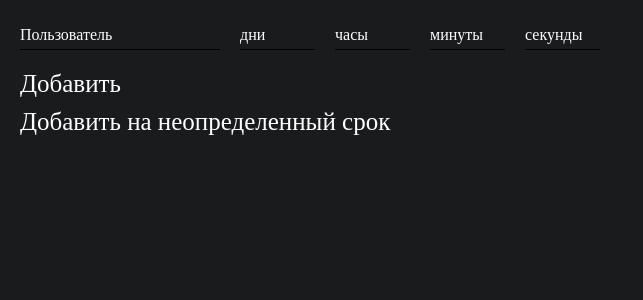
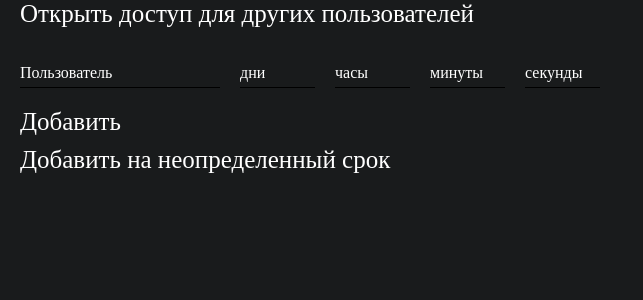
Before and after one commit to Ciremun/NNF, a Flask app: template src/templates/userprofile.html in a window 1280 px wide. Shown: the part 100-400 px from the top of the page, without its empty margins (0-643 px from the left). Run offline with Flask 2, Linux system fonts and the light colour scheme; the template is opened without the code that fills it, so the values that code supplies are empty; parts of the project's set-up code (start-up, migrations or seed data) failed here and were passed over.

Commit message:
add account-share-title to userpage

```diff
--- a/src/static/css/userprofile.css
+++ b/src/static/css/userprofile.css
@@ -69,15 +69,11 @@
 }
 
 .add-shared-submit {
-  padding: 20px 0 20px 20px;
-  font-size: 25px;
+  margin-top: 20px;
 }
 
-.margin-top-10 {
-  margin-top: 10px;
-}
-
-.add-shared-submit a:hover, .delete-shared a:hover {
+.add-shared-submit a:hover,
+.delete-shared a:hover {
   color: #e70073;
   transition: .4s;
 }
@@ -90,7 +86,11 @@
 .shared-user {
   display: flex;
   justify-content: space-between;
+}
+
+.shared-user, .account-share-title,
+.add-shared-submit {
   color: #fff;
+  font-size: 25px;
   padding: 0 0 10px 20px;
-  font-size: 25px;
 }
--- a/src/templates/userprofile.html
+++ b/src/templates/userprofile.html
@@ -9,6 +9,9 @@
 {% endblock %}
 
 {% block content %}
+    <div class="account-share-title">
+        Открыть доступ для других пользователей
+    </div>
     <div class="add-shared-forms">
         <div class="add-shared-form width200">
             <input type="text" name="add-shared-username" id="add-shared-username" spellcheck="false" maxlength="25" placeholder=" " onkeydown="addSharedEnterKey()">
@@ -33,7 +36,7 @@
     </div>
     <div class="add-shared-submit">
         <div><a onclick="addShared()">Добавить</a></div>
-        <div class="margin-top-10"><a onclick="addShared(true)">Добавить на неопределенный срок</a></div>
+        <div style="margin-top: 10px;"><a onclick="addShared(true)">Добавить на неопределенный срок</a></div>
     </div>
     {% if userinfo.get('account_share') and userinfo['account_share'].get('shared_to') %}
         <div class="shared-list">
```
